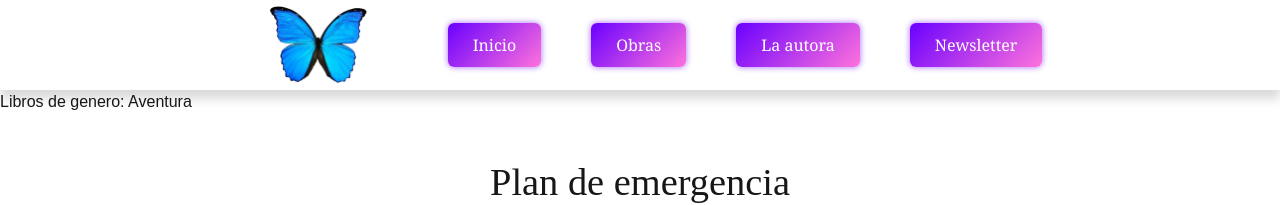
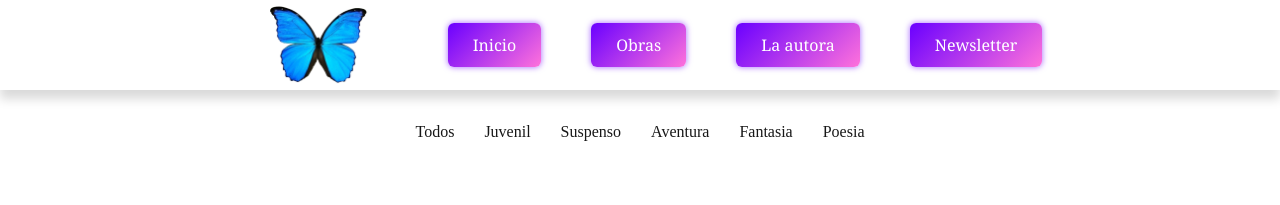
Before and after one commit to Guille-LC/Catalina-Posdeley-Web, a Next.js app: page /obras/Aventura in a window 1280 px wide. Shown: the top 205 px of the page. Built offline with nearby package versions, Linux system fonts and the light colour scheme; a web font is replaced by a local one.

Commit message:
generos + loading skeleton

```diff
--- a/src/app/api/obras/route.js
+++ b/src/app/api/obras/route.js
@@ -1,6 +1,10 @@
 import { NextResponse } from "next/server";
-import books from '../../obras/data/books.js'
+import books from '../../obras/data/books.js';
+import { revalidatePath } from "next/cache.js";
 
 export async function GET() {
+
+    revalidatePath('/api/obras')
+
     return NextResponse.json(books)
 }
--- a/src/app/obras/[genero]/page.js
+++ b/src/app/obras/[genero]/page.js
@@ -3,6 +3,7 @@ import Bookcard from '../components/Bookcard'
 import GeneroInvalido from '../components/GeneroInvalido';
 import styles from './page.module.css'
 import Nobooks from '../components/Nobooks';
+import Link from 'next/link';
 
 export default async function ObrasGenero({ params }) {
 
@@ -32,8 +33,15 @@ export default async function ObrasGenero({ params }) {
 
   return (
     <>
-      <h3>Libros de genero: {genero}</h3>
       <div className={styles.bookcardwrap}>
+        <section className={styles.botoneraGeneros}>
+          <Link className={styles.generoBoton} href={'/obras/all'}>Todos</Link>
+          <Link className={styles.generoBoton} href={'/obras/Juvenil'}>Juvenil</Link>
+          <Link className={styles.generoBoton} href={'/obras/Suspenso'}>Suspenso</Link>
+          <Link className={styles.generoBoton} href={'/obras/Aventura'}>Aventura</Link>
+          <Link className={styles.generoBoton} href={'/obras/Fantasia'}>Fantasia</Link>
+          <Link className={styles.generoBoton} href={'/obras/Poesia'}>Poesia</Link>
+        </section>
         {item.map((book) => (
           <Bookcard key={book.id} data={book} />
         ))}
--- a/src/app/obras/[genero]/page.module.css
+++ b/src/app/obras/[genero]/page.module.css
@@ -14,6 +14,23 @@
 
 .separador {
     margin: 0 auto;
+}
+
+/*Botonera de generos*/
+
+.botoneraGeneros {
+    margin: 30px;
+    display: flex;
+    gap: 30px;
+}
+
+.generoBoton {
+    font-family: 'Times New Roman', Times, serif;
+}
+
+.generoBoton:hover {
+    text-decoration: underline;
+    color: rgb(144, 0, 152);
 }
 
 /* Bookcard */
--- /dev/null
+++ b/src/app/obras/loading.js
@@ -0,0 +1,31 @@
+import React from 'react'
+import books from '../obras/data/books.js'
+
+const loading = () => {
+    return (
+        <>
+            <div className="flex flex-col items-center mt-10">
+                {books.map((_, i) => (
+                    <div key={i} className="w-[1000px] bg-white p-4 mb-10 animate-pulse">
+                        <div className="h-8 bg-neutral-200 rounded mb-6 w-2/3 mx-auto"></div>
+                        <div className="flex justify-center items-center gap-6">
+                            <div className="w-[200px] h-[300px] bg-neutral-200 rounded shadow"></div>
+                            <div className="flex-1 space-y-4">
+                                <div className="h-4 bg-neutral-200 rounded w-5/6"></div>
+                                <div className="h-4 bg-neutral-200 rounded w-full"></div>
+                                <div className="h-4 bg-neutral-200 rounded w-4/6"></div>
+                                <div className="h-4 bg-neutral-200 rounded w-5/6"></div>
+                            </div>
+                        </div>
+                        <div className="flex justify-center mt-6">
+                            <div className="h-10 w-32 bg-neutral-200 rounded"></div>
+                        </div>
+                        <div className="w-full h-[1px] bg-neutral-200 mt-6"></div>
+                    </div>
+                ))}
+            </div>
+        </>
+    )
+}
+
+export default loading
```
